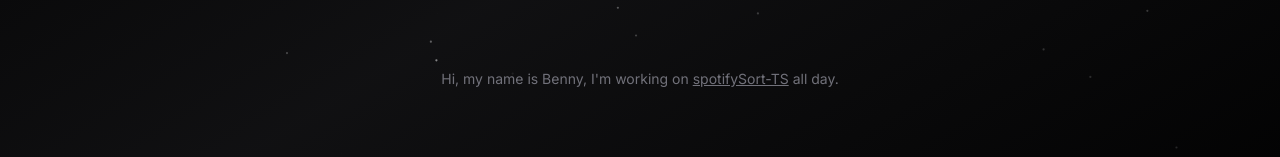
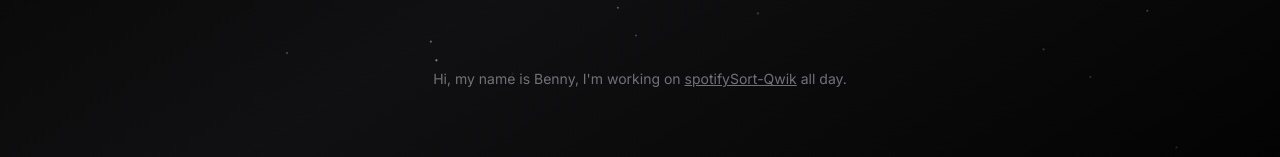
Before and after one commit to Benny-Nottonson/Benny-Nottonson.github.io, a Next.js app: page / in a window 1280 px wide. Shown: the part 492-649 px from the top of the page. Built offline with nearby package versions, Linux system fonts and the light colour scheme; what tailwindcss-debug-screens would draw is missing.

Commit message:
Update page.tsx

```diff
--- a/app/page.tsx
+++ b/app/page.tsx
@@ -39,10 +39,10 @@ export default function Home() {
 					Hi, my name is Benny, I'm working on{" "}
 					<Link
 						target="_blank"
-						href="https://github.com/Benny-Nottonson/spotifySort-ts"
+						href="https://github.com/Benny-Nottonson/spotifySort-Qwik"
 						className="underline duration-500 hover:text-zinc-300"
 					>
-						spotifySort-TS
+						spotifySort-Qwik
 					</Link>{" "}
 					all day.
 				</h2>
```
